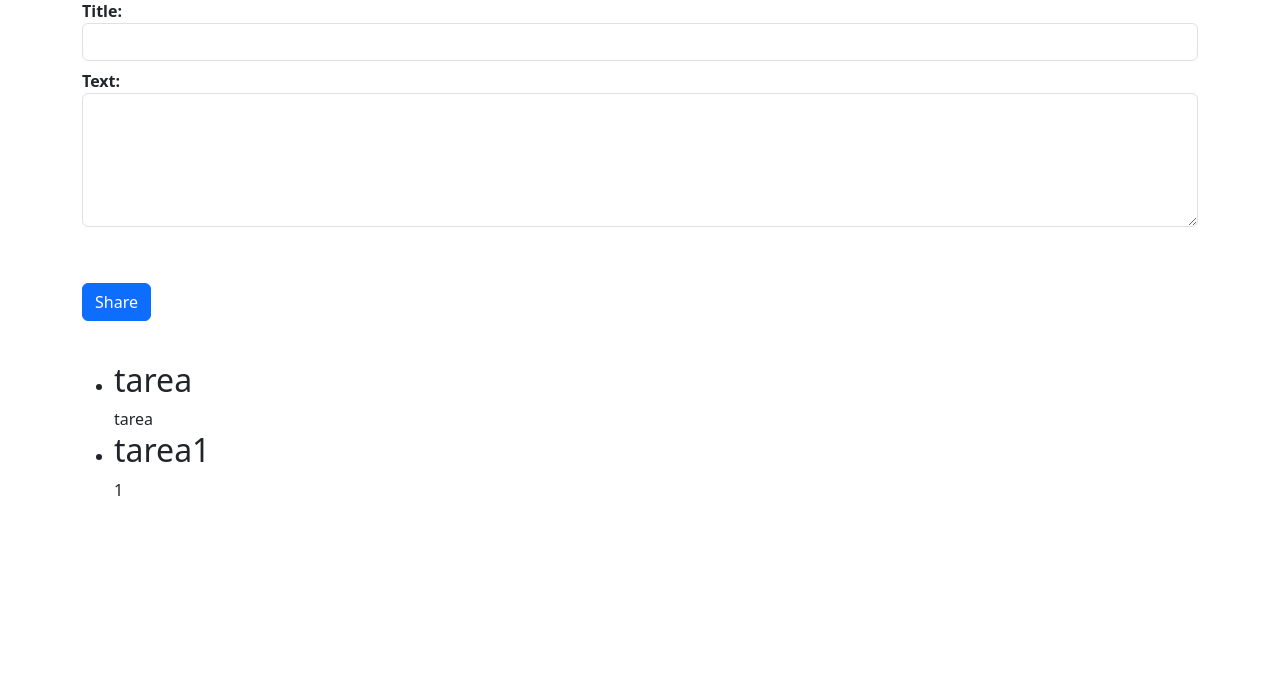
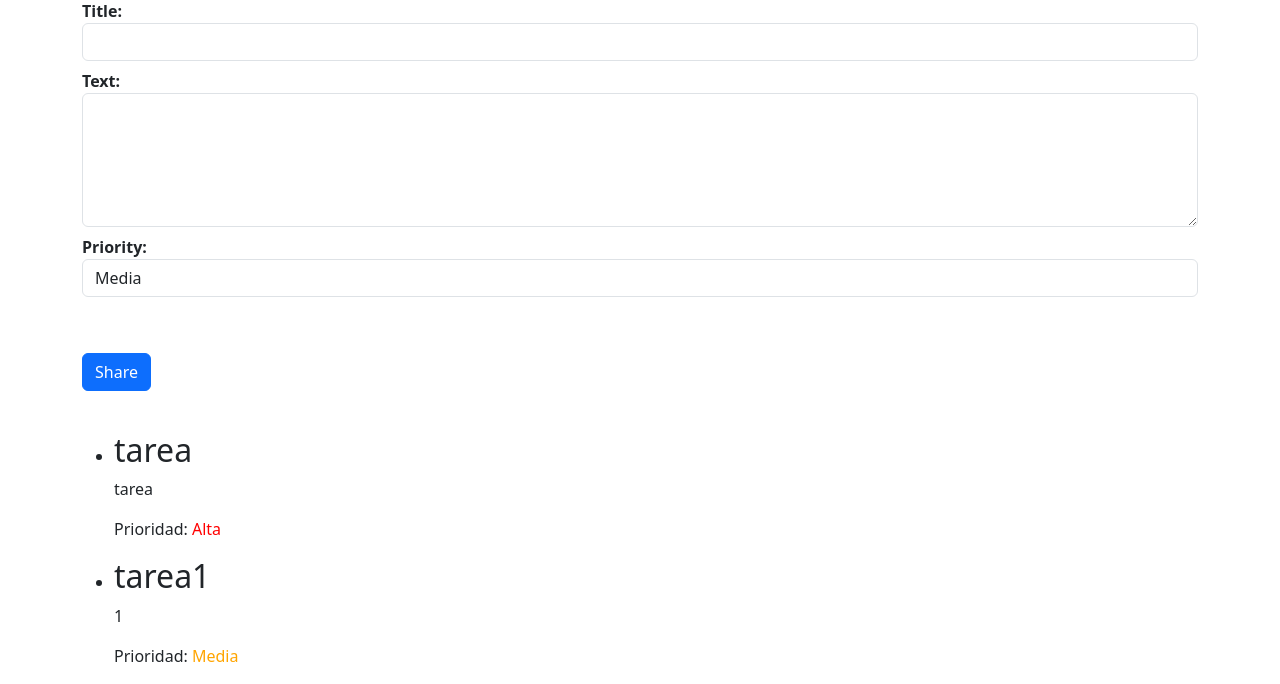
Before and after one commit to mjhea0/flaskr-tdd, a Flask app: page / in a window 1280 px wide. Shown: the part 215-899 px from the top of the page. Before the commit the page ends 711 px from the top, so only its background shows below. Run offline with Flask 3, Linux system fonts and the light colour scheme; the visitor is signed in with stand-in values (Sample User, id 1).

Commit message:
feat: add task priority feature

```diff
--- a/project/app.py
+++ b/project/app.py
@@ -65,7 +65,11 @@ def add_entry():
     """Adds new post to the database."""
     if not session.get("logged_in"):
         abort(401)
-    new_entry = models.Post(request.form["title"], request.form["text"])
+    new_entry = models.Post(
+    request.form["title"],
+    request.form["text"],
+    request.form["priority"]
+)
     db.session.add(new_entry)
     db.session.commit()
     flash("New entry was successfully posted")
--- a/project/models.py
+++ b/project/models.py
@@ -5,10 +5,12 @@ class Post(db.Model):
     id = db.Column(db.Integer, primary_key=True)
     title = db.Column(db.String, nullable=False)
     text = db.Column(db.String, nullable=False)
+    priority = db.Column(db.String(10), default="Media")
 
-    def __init__(self, title, text):
+    def __init__(self, title, text, priority="Media"):
         self.title = title
         self.text = text
+        self.priority = priority
 
     def __repr__(self):
         return f"<title {self.title}>"
--- a/project/templates/index.html
+++ b/project/templates/index.html
@@ -57,6 +57,14 @@
               class="form-control col-sm-4"
             ></textarea>
           </dd>
+          <dt>Priority:</dt>
+<dd>
+  <select name="priority" class="form-control col-sm-4">
+    <option value="Alta">Alta</option>
+    <option value="Media" selected>Media</option>
+    <option value="Baja">Baja</option>
+  </select>
+</dd>
           <br /><br />
           <dd>
             <input type="submit" class="btn btn-primary" value="Share" />
@@ -70,9 +78,23 @@
       <ul class="entries">
         {% for entry in entries %}
         <li class="entry">
-          <h2 id="{{ entry.id }}">{{ entry.title }}</h2>
-          {{ entry.text|safe }}
-        </li>
+  <h2 id="{{ entry.id }}">{{ entry.title }}</h2>
+
+  <p>{{ entry.text|safe }}</p>
+
+  <p>
+    Prioridad:
+    <span
+      {% if entry.priority == "Alta" %} style="color:red"
+      {% elif entry.priority == "Media" %} style="color:orange"
+      {% else %} style="color:green"
+      {% endif %}
+    >
+      {{ entry.priority }}
+    </span>
+  </p>
+
+</li>
         {% else %}
         <li><em>No entries yet. Add some!</em></li>
         {% endfor %}
--- a/requirements.txt
+++ b/requirements.txt
@@ -1,7 +1,7 @@
 Flask==3.0.0
 Flask-SQLAlchemy==3.1.1
 gunicorn==21.2.0
-psycopg2-binary==2.9.9
+
 
 black==23.10.0
 flake8==6.1.0
```
Also changed, not shown: project/flaskr.db.
